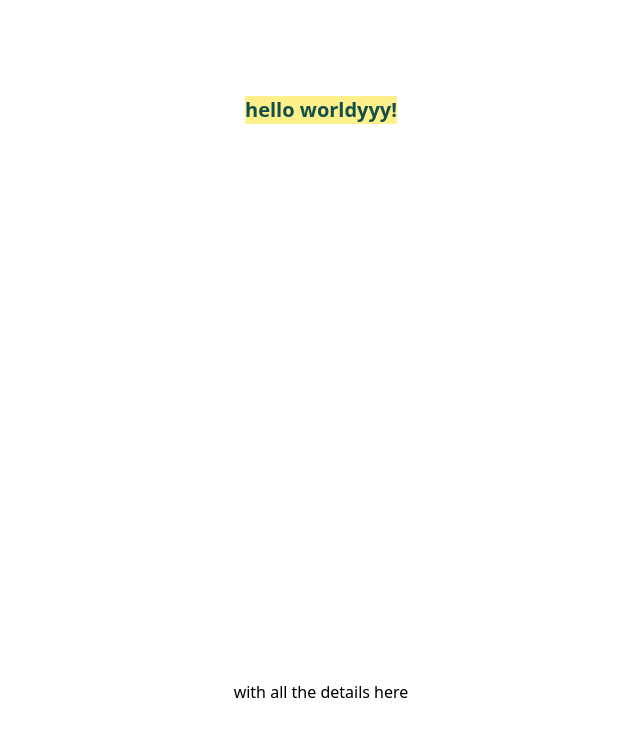
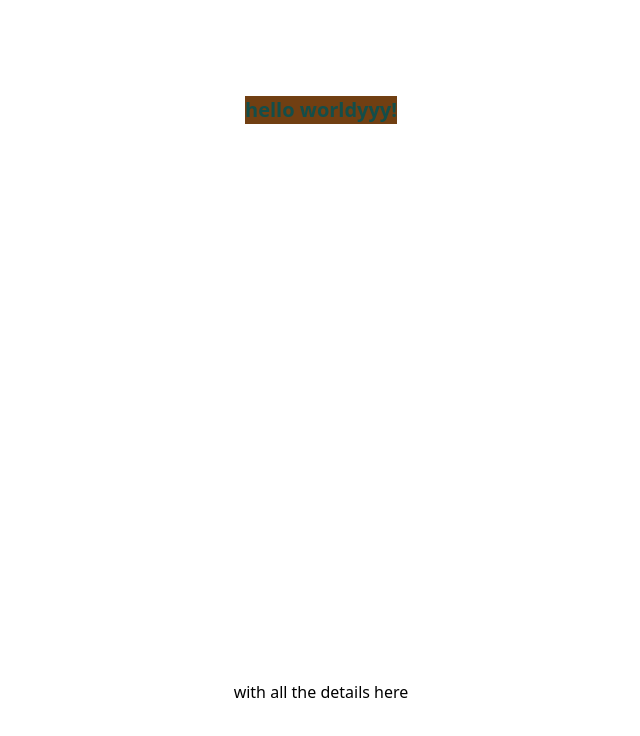
Before and after one commit to RonAlmog/next-cicd-github-actions, a Next.js app: page / in a window 1280 px wide. Shown: the top 736 px of the page, without its empty margins (319-959 px from the left). Built offline with nearby package versions, Linux system fonts and the light colour scheme.

Commit message:
test change color

```diff
--- a/pages/index.tsx
+++ b/pages/index.tsx
@@ -15,7 +15,7 @@ export default function Home() {
         <link rel="icon" href="/favicon.ico" />
       </Head>
       <main className={styles.main}>
-        <h1 className="text-teal-900 bg-yellow-200 font-semibold text-xl">
+        <h1 className="text-teal-900 bg-yellow-900 font-semibold text-xl">
           hello worldyyy!
         </h1>
         <h4>with all the details here</h4>
```
